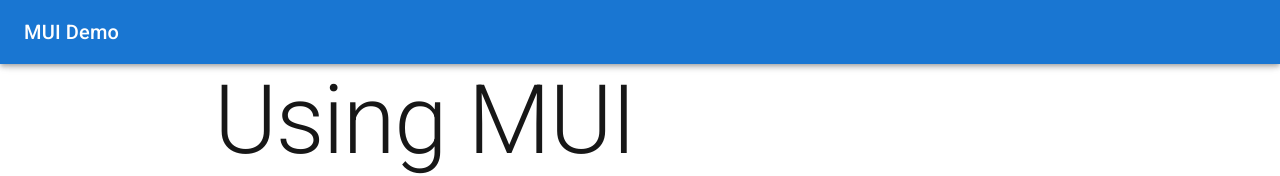
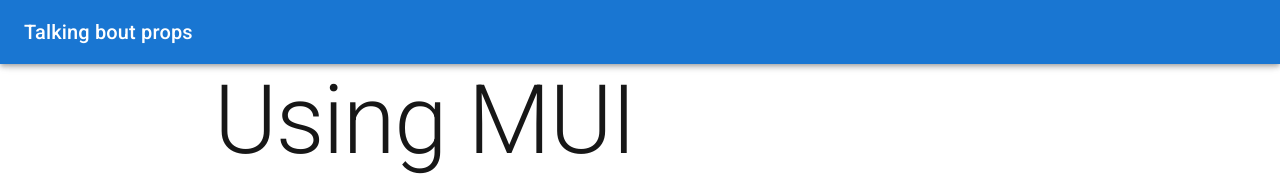
Before and after one commit to dmit-2008/dmit2008-A02-winter-2025, a Next.js app in the folder 06-nextjs-mui-component-library/components-mui-example/: page / in a window 1280 px wide. Shown: the top 176 px of the page. Built offline with nearby package versions, Linux system fonts and the light colour scheme.

Commit message:
class progress pushed

```diff
--- a/06-nextjs-mui-component-library/components-mui-example/components/Navbar.js
+++ b/06-nextjs-mui-component-library/components-mui-example/components/Navbar.js
@@ -5,6 +5,11 @@
 import AppBar from '@mui/material/AppBar';
 import Toolbar from '@mui/material/Toolbar';
 import Typography from '@mui/material/Typography';
+
+// I want you folks to create a IconButton
+// to use Deblur icon as the button piece.
+// on the left of the text.
+
 
 export default function Navbar({title}) {
   return <AppBar>
--- a/06-nextjs-mui-component-library/components-mui-example/pages/index.js
+++ b/06-nextjs-mui-component-library/components-mui-example/pages/index.js
@@ -13,7 +13,8 @@
 export default function Home() {
   return (
     <div>
-      <Navbar title={"MUI Demo"} />
+      {/* Props are kind of like parameters except they'll passed as an object. */}
+      <Navbar title={"Talking bout props"} />
       {/* component prop as main essentially renders this
       component as a main element
       docs here: https://mui.com/material-ui/api/container/
```
